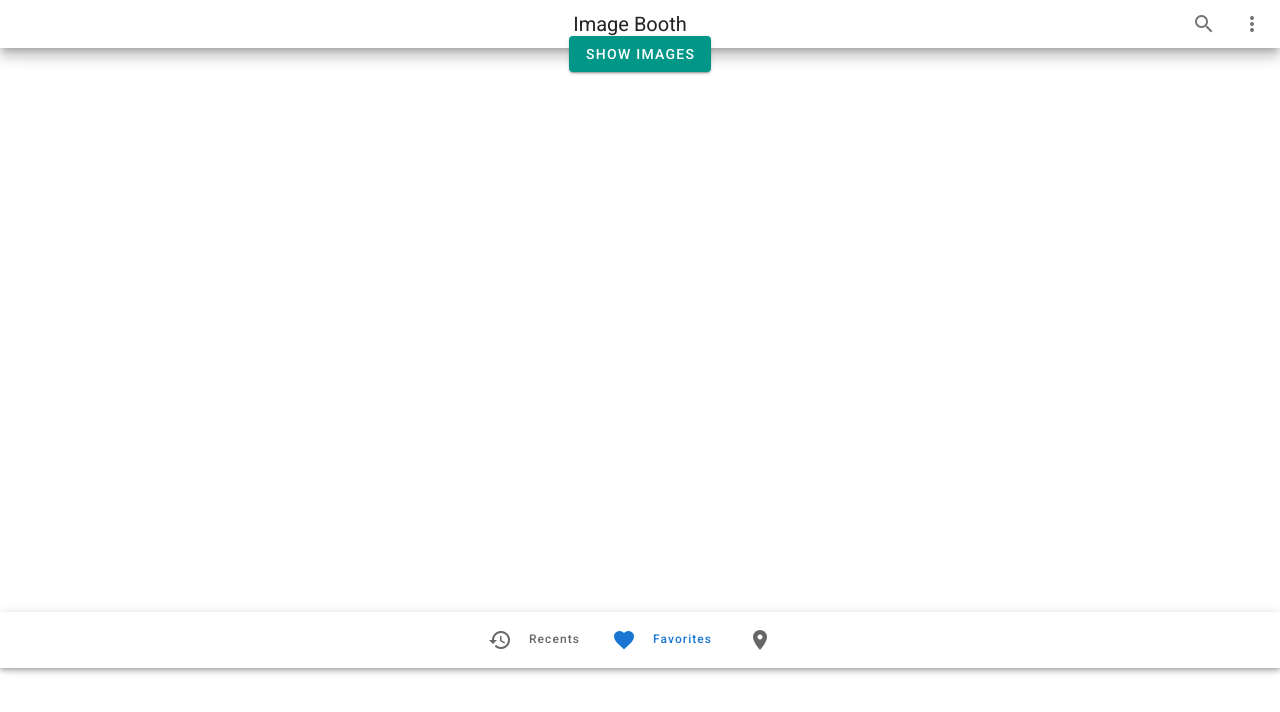
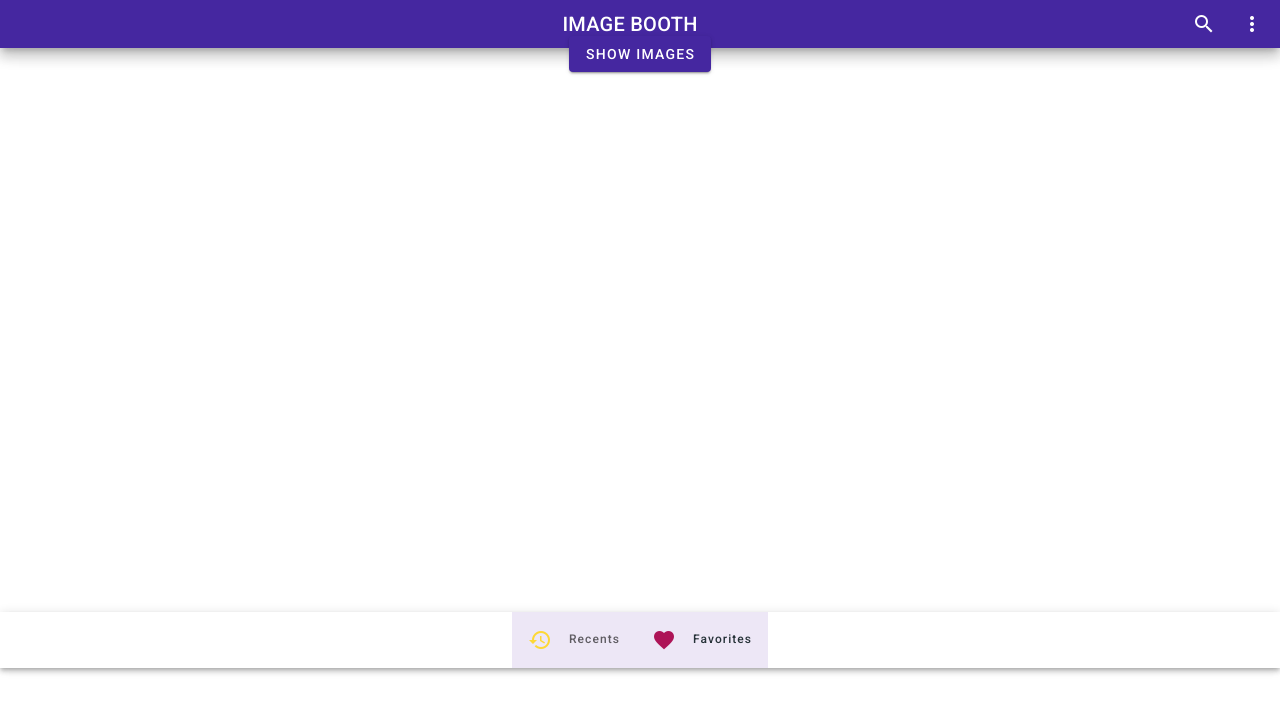
Before and after one commit to Sebastian-Boettcher/ImageLibrary, a Vue app in the folder Frontend/libraryfrontend/: page / in a window 1280 px wide. Shown: the top 712 px of the page. Built offline with nearby package versions, Linux system fonts and the light colour scheme.

Commit message:
Finished Frontend

```diff
--- a/Frontend/libraryfrontend/src/components/Grid.vue
+++ b/Frontend/libraryfrontend/src/components/Grid.vue
@@ -5,11 +5,11 @@
 				:src="`https://picsum.photos/500/300?image=${n * 5 + 10}`"
 				:lazy-src="`https://picsum.photos/10/6?image=${n * 5 + 10}`"
 				aspect-ratio="1"
-				class="grey lighten-2 test"
+				class="grey lighten-2" height="230px" width="115px"
 			>
 				<template v-slot:placeholder>
-					<v-row class="test ma-0" align="center" justify="center">
-						<v-progress-circular indeterminate color="grey lighten-5"></v-progress-circular>
+					<v-row class="ma-0" align="center" justify="center">
+						<v-progress-circular indeterminate color="deep-purple darken-3"></v-progress-circular>
 					</v-row>
 				</template>
 			</v-img>
--- a/Frontend/libraryfrontend/src/components/bottom.vue
+++ b/Frontend/libraryfrontend/src/components/bottom.vue
@@ -1,22 +1,17 @@
 <template>
-	<v-bottom-navigation :value="value" color="primary" horizontal>
-		<v-btn>
+	<v-bottom-navigation :value="value" color="blue-grey darken-4" horizontal>
+		<v-btn color="deep-purple lighten-5">
 			<span>Recents</span>
 
-			<v-icon>mdi-history</v-icon>
+			<v-icon color="yellow darken-1">mdi-history</v-icon>
 		</v-btn>
 
-		<v-btn>
-			<span>Favorites</span>
+		<v-btn color="deep-purple lighten-5">
+			<span >Favorites</span>
 
-			<v-icon>mdi-heart</v-icon>
+			<v-icon color="pink darken-3">mdi-heart</v-icon>
 		</v-btn>
 
-		<v-btn>
-			<span></span>
-
-			<v-icon>mdi-map-marker</v-icon>
-		</v-btn>
 	</v-bottom-navigation>
 </template>
 <script>
--- a/Frontend/libraryfrontend/src/components/layout.vue
+++ b/Frontend/libraryfrontend/src/components/layout.vue
@@ -1,27 +1,27 @@
 <template>
 	<div>
-		<v-toolbar dense elevation="9" rounde >
+		<v-toolbar dense elevation="9" color="deep-purple darken-3">
 			<v-spacer></v-spacer>
-			<v-toolbar-title class="ml-16" >Image Booth</v-toolbar-title>
+			<v-toolbar-title class="ml-16 title">Image Booth</v-toolbar-title>
 
 			<v-spacer></v-spacer>
 
 			<v-btn icon>
-				<v-icon>mdi-magnify</v-icon>
+				<v-icon color="white">mdi-magnify</v-icon>
 			</v-btn>
 
 			<v-btn icon>
-				<v-icon>mdi-dots-vertical</v-icon>
+				<v-icon color="white">mdi-dots-vertical</v-icon>
 			</v-btn>
 		</v-toolbar>
 
 		<v-row justify="center" class="gallery">
-			<v-btn class="white--text" color="teal" @click="overlay = !overlay"> Show Images </v-btn>
+			<v-btn class="white--text" color="deep-purple darken-3" @click="overlay = !overlay"> Show Images </v-btn>
 
 			<v-overlay :z-index="zIndex" :value="overlay">
 				<grid />
 				<br>
-				<v-btn class="white--text" color="teal" @click="overlay = false">
+				<v-btn class="white--text" color="deep-purple darken-3" @click="overlay = false">
 					<v-icon dark left> mdi-arrow-left </v-icon>Back</v-btn
 				>
 			</v-overlay>
@@ -55,4 +55,9 @@ export default {
 	.gallery{
 		margin-top: 18%;
 	}
+	.title{
+		color: white;
+		text-transform: uppercase;
+
+	}
 </style>
```
